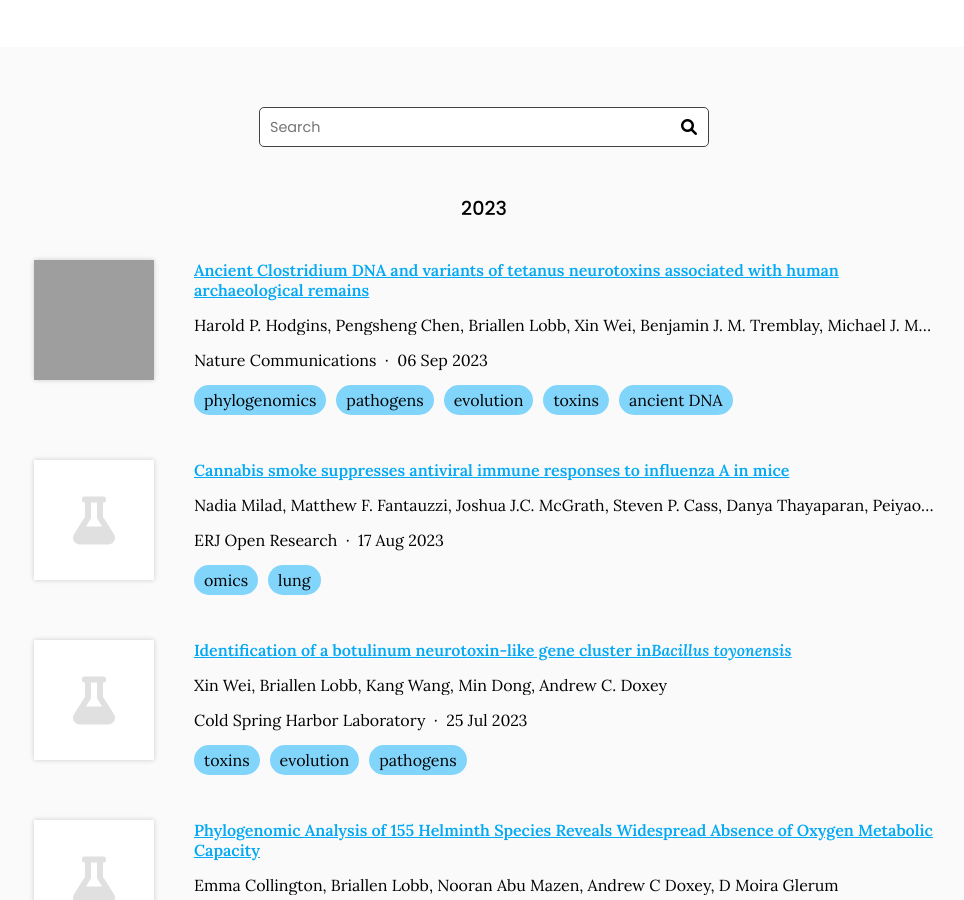
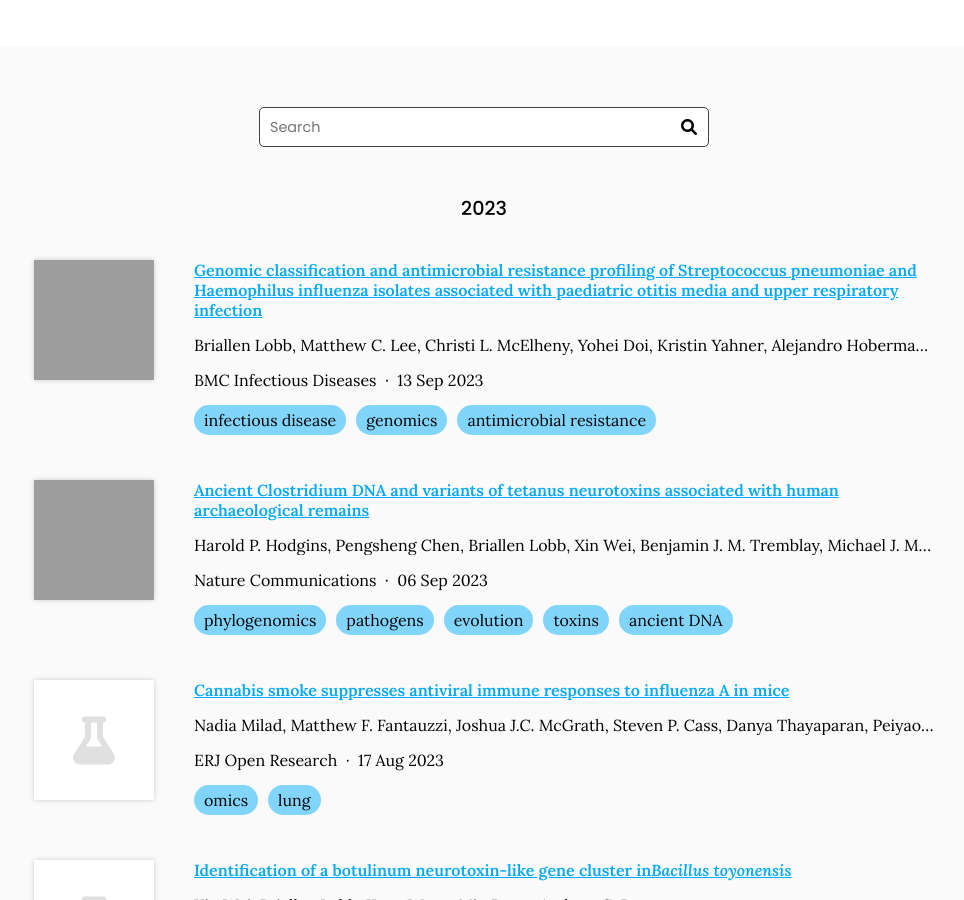
Before and after one commit to doxeylab/doxeylab-website, a Jekyll site: the page built from research/index.md, in a window 1280 px wide and 900 px high, scrolled down 406 px. Shown: the whole window, without its empty margins (156-1120 px from the left). Built offline with Jekyll 4.4.1, drawn with Linux system fonts in a browser that asks for light colours; grey boxes are pictures that could not be loaded.

Commit message:
Generate citations

```diff
--- a/_data/citations.yaml
+++ b/_data/citations.yaml
@@ -1,6 +1,29 @@
 # DO NOT EDIT, GENERATED AUTOMATICALLY FROM SOURCES.YAML (AND ELSEWHERE)
 # See https://github.com/greenelab/lab-website-template/wiki/Citations
 
+- id: DOI:/10.1186/s12879-023-08560-x
+  title: Genomic classification and antimicrobial resistance profiling of Streptococcus
+    pneumoniae and Haemophilus influenza isolates associated with paediatric otitis
+    media and upper respiratory infection
+  authors:
+  - Briallen Lobb
+  - Matthew C. Lee
+  - Christi L. McElheny
+  - Yohei Doi
+  - Kristin Yahner
+  - Alejandro Hoberman
+  - Judith M. Martin
+  - Jeremy A. Hirota
+  - Andrew C. Doxey
+  - Nader Shaikh
+  publisher: BMC Infectious Diseases
+  date: '2023-09-13'
+  link: https://doi.org//10.1186/s12879-023-08560-x
+  image: https://media.springernature.com/full/springer-static/image/art%3A10.1186%2Fs12879-023-08560-x/MediaObjects/12879_2023_8560_Fig3_HTML.png
+  tags:
+  - infectious disease
+  - genomics
+  - antimicrobial resistance
 - id: DOI:10.1038/s41467-023-41174-0
   title: Ancient Clostridium DNA and variants of tetanus neurotoxins associated with
     human archaeological remains
```
